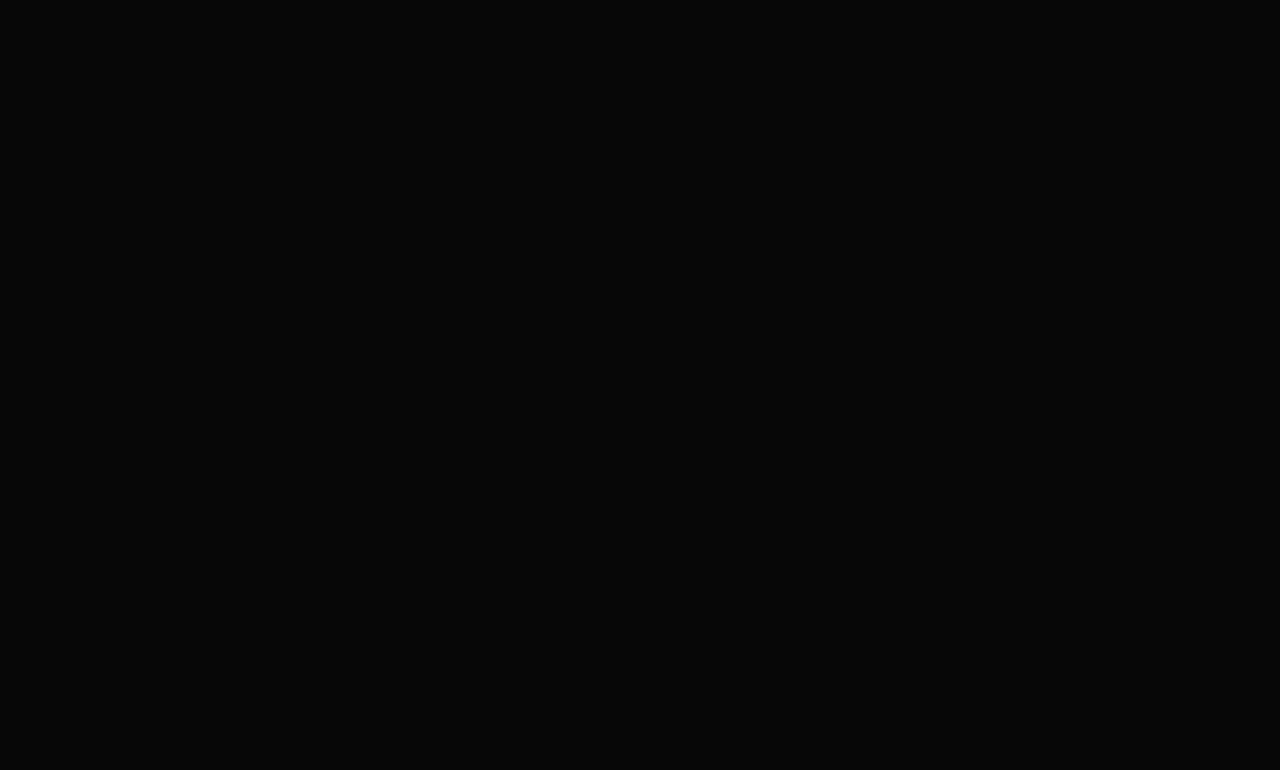
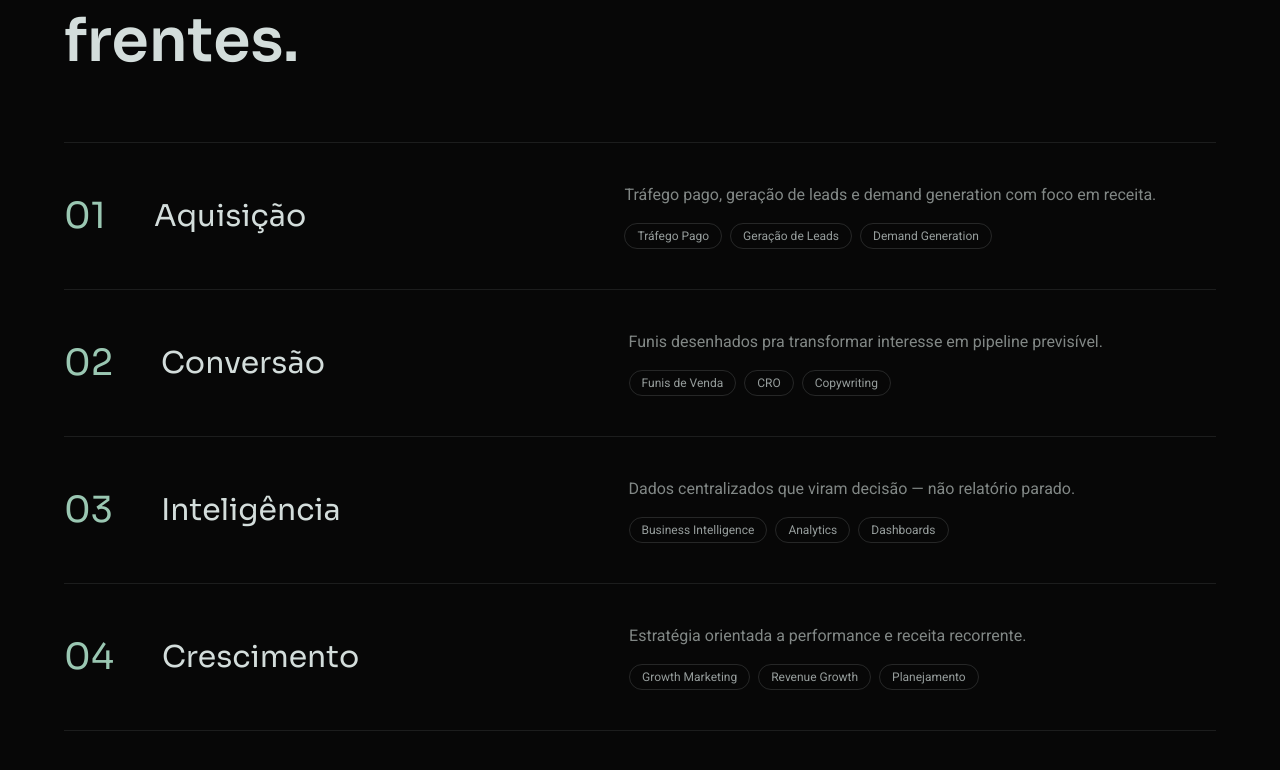
Before and after one commit to Ferramentas2026Taktico/dominyum-institucional, a Next.js app: page / in a window 1280 px wide. Shown: the part 1944-2714 px from the top of the page. Before the commit the page ends 1708 px from the top, so only its background shows below. Built offline with nearby package versions, Linux system fonts and the light colour scheme.

Commit message:
feat: adiciona seção serviços

```diff
--- a/src/app/page.tsx
+++ b/src/app/page.tsx
@@ -1,11 +1,13 @@
 import Hero from "@/components/sections/Hero";
 import Sistema from "@/components/sections/Sistema";
+import Servicos from "@/components/sections/Servicos";
 
 export default function Home() {
   return (
     <main>
       <Hero />
       <Sistema />
+      <Servicos />
     </main>
   );
 }
--- /dev/null
+++ b/src/components/sections/Servicos.tsx
@@ -0,0 +1,106 @@
+"use client";
+
+import { useRef } from "react";
+import { gsap, useGSAP } from "@/lib/gsap";
+
+const servicos = [
+  {
+    n: "01",
+    titulo: "Aquisição",
+    texto: "Tráfego pago, geração de leads e demand generation com foco em receita.",
+    tags: ["Tráfego Pago", "Geração de Leads", "Demand Generation"],
+  },
+  {
+    n: "02",
+    titulo: "Conversão",
+    texto: "Funis desenhados pra transformar interesse em pipeline previsível.",
+    tags: ["Funis de Venda", "CRO", "Copywriting"],
+  },
+  {
+    n: "03",
+    titulo: "Inteligência",
+    texto: "Dados centralizados que viram decisão — não relatório parado.",
+    tags: ["Business Intelligence", "Analytics", "Dashboards"],
+  },
+  {
+    n: "04",
+    titulo: "Crescimento",
+    texto: "Estratégia orientada a performance e receita recorrente.",
+    tags: ["Growth Marketing", "Revenue Growth", "Planejamento"],
+  },
+];
+
+export default function Servicos() {
+  const container = useRef<HTMLElement>(null);
+
+  useGSAP(
+    () => {
+      const mm = gsap.matchMedia();
+
+      mm.add("(prefers-reduced-motion: no-preference)", () => {
+        gsap.from(".servico-row", {
+          y: 50,
+          autoAlpha: 0,
+          duration: 0.8,
+          ease: "power3.out",
+          stagger: 0.12,
+          scrollTrigger: {
+            trigger: ".servicos-list",
+            start: "top 75%",
+          },
+        });
+      });
+    },
+    { scope: container }
+  );
+
+  return (
+    <section
+      ref={container}
+      id="servicos"
+      className="relative bg-carbon px-6 py-32 md:px-12"
+    >
+      <div className="mx-auto max-w-6xl">
+        <p className="mb-4 font-sans text-sm uppercase tracking-[0.2em] text-sage">
+          O que fazemos
+        </p>
+        <h2 className="max-w-2xl font-display text-4xl font-semibold leading-tight text-limestone md:text-6xl">
+          Um sistema, quatro frentes.
+        </h2>
+
+        <div className="servicos-list mt-16 flex flex-col">
+          {servicos.map((s) => (
+            <div
+              key={s.n}
+              className="servico-row group grid grid-cols-1 gap-6 border-t border-limestone/10 py-10 transition-colors hover:bg-slate/40 md:grid-cols-[auto_1fr_1.4fr] md:items-center md:gap-12"
+            >
+              <span className="font-display text-3xl text-sage md:text-4xl">
+                {s.n}
+              </span>
+
+              <h3 className="font-display text-2xl text-limestone transition-transform duration-300 group-hover:translate-x-2 md:text-3xl">
+                {s.titulo}
+              </h3>
+
+              <div>
+                <p className="font-sans text-limestone/60">{s.texto}</p>
+                <ul className="mt-4 flex flex-wrap gap-2">
+                  {s.tags.map((t) => (
+                    <li
+                      key={t}
+                      className="rounded-full border border-limestone/15 px-3 py-1 font-sans text-xs text-limestone/70"
+                    >
+                      {t}
+                    </li>
+                  ))}
+                </ul>
+              </div>
+            </div>
+          ))}
+          {/* fecha a última linha com a borda inferior */}
+          <div className="border-t border-limestone/10" />
+        </div>
+      </div>
+    </section>
+  );
+}
```
